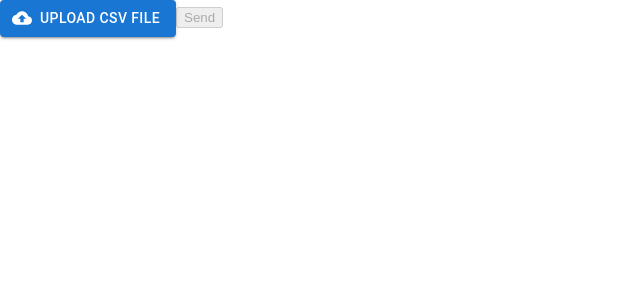
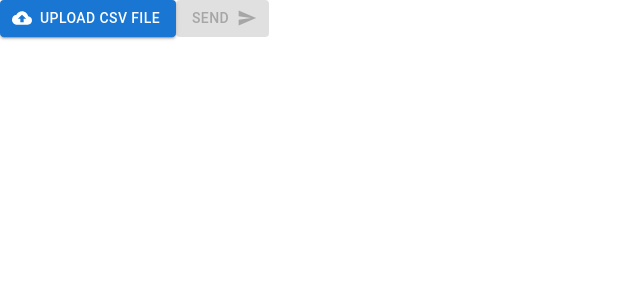
Before and after one commit to daniellopez1999/Shopping-and-tracker-project, a React (Vite) app in the folder frontend/shopping_frontend/: page /admin/create-products in a window 1280 px wide. Shown: the top 300 px of the page, without its empty margins (0-640 px from the left). Built offline with nearby package versions, Linux system fonts and the light colour scheme.

Commit message:
Feat: Added MaterialUI button to create products bulk

```diff
--- /dev/null
+++ b/frontend/shopping_frontend/src/Components/SendButton/SendButton.tsx
@@ -0,0 +1,22 @@
+import Button from '@mui/material/Button';
+import SendIcon from '@mui/icons-material/Send';
+
+interface SendButtonProps {
+  text?: string;
+  disabled?: boolean;
+  onClick?: () => void;
+}
+
+const SendButton: React.FC<SendButtonProps> = ({ text, disabled, onClick }) => {
+  return (
+    <Button
+      onClick={onClick}
+      variant="contained"
+      children={text}
+      endIcon={<SendIcon />}
+      disabled={disabled}
+    ></Button>
+  );
+};
+
+export default SendButton;
--- a/frontend/shopping_frontend/src/Pages/CreateProducts/CreateProducts.tsx
+++ b/frontend/shopping_frontend/src/Pages/CreateProducts/CreateProducts.tsx
@@ -1,13 +1,13 @@
 import { useEffect, useState } from 'react';
 import InputFileUpload from '../../Components/FileUpload/FileUpload';
 import { sendProductsAsBulk } from '../../utils/fetch';
+import SendButton from '../../Components/SendButton/SendButton';
 
 const CreateProducts = () => {
   const [selectedFile, setSelectedFile] = useState<File | null>(null);
   const [loading, setLoading] = useState<boolean>(false);
 
-  const sendCSV = async (e: React.FormEvent<HTMLFormElement>) => {
-    e.preventDefault();
+  const sendCSV = async () => {
     setLoading(true);
     const formData = new FormData();
     formData.append('csvFile', selectedFile!);
@@ -31,10 +31,12 @@ const CreateProducts = () => {
 
   return (
     <div>
-      <form onSubmit={sendCSV}>
-        <InputFileUpload setSelectedFile={setSelectedFile} />
-        {selectedFile ? <button>Send</button> : <button disabled>Send</button>}
-      </form>
+      <InputFileUpload setSelectedFile={setSelectedFile} />
+      {selectedFile ? (
+        <SendButton disabled={false} text="Send" onClick={() => sendCSV()} />
+      ) : (
+        <SendButton disabled={true} text="Send" />
+      )}
     </div>
   );
 };
```
